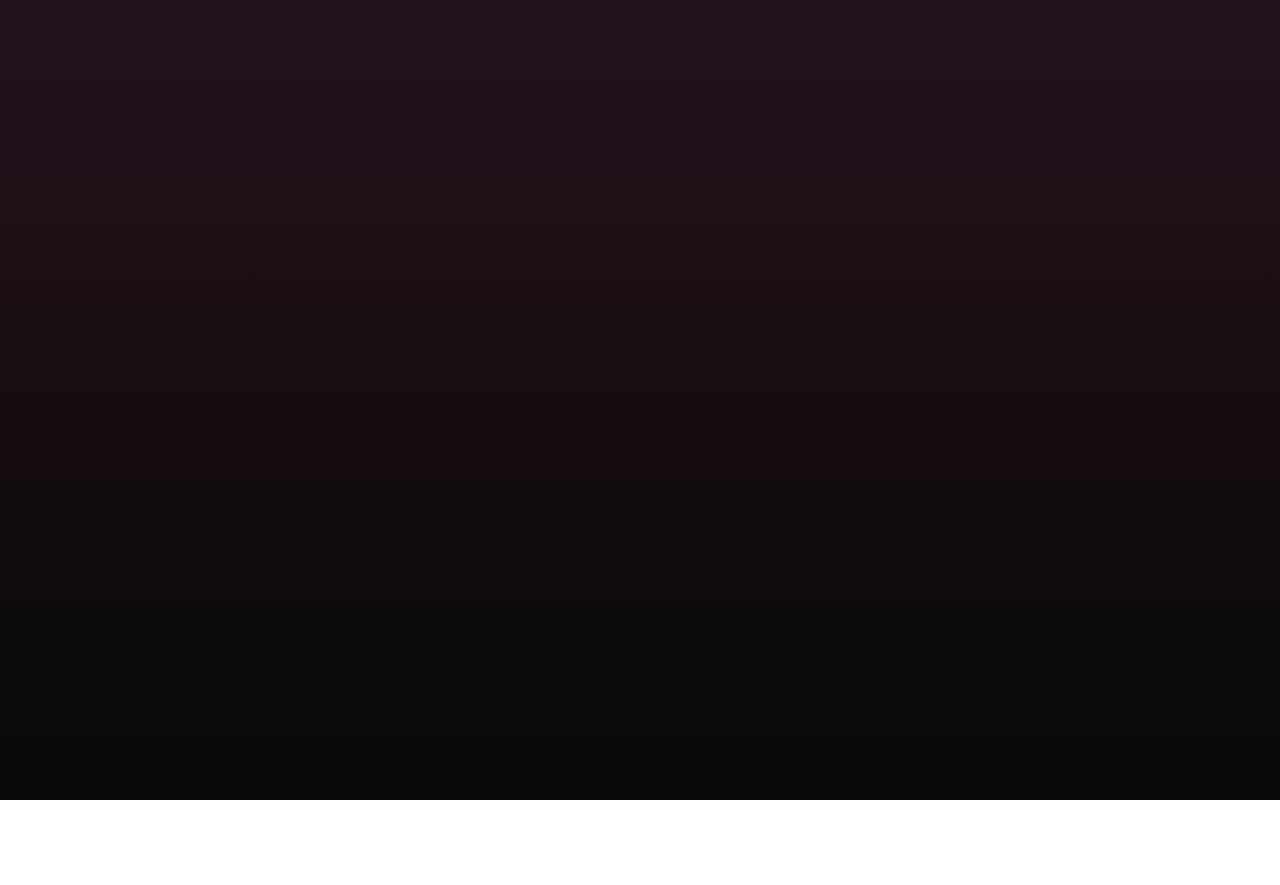
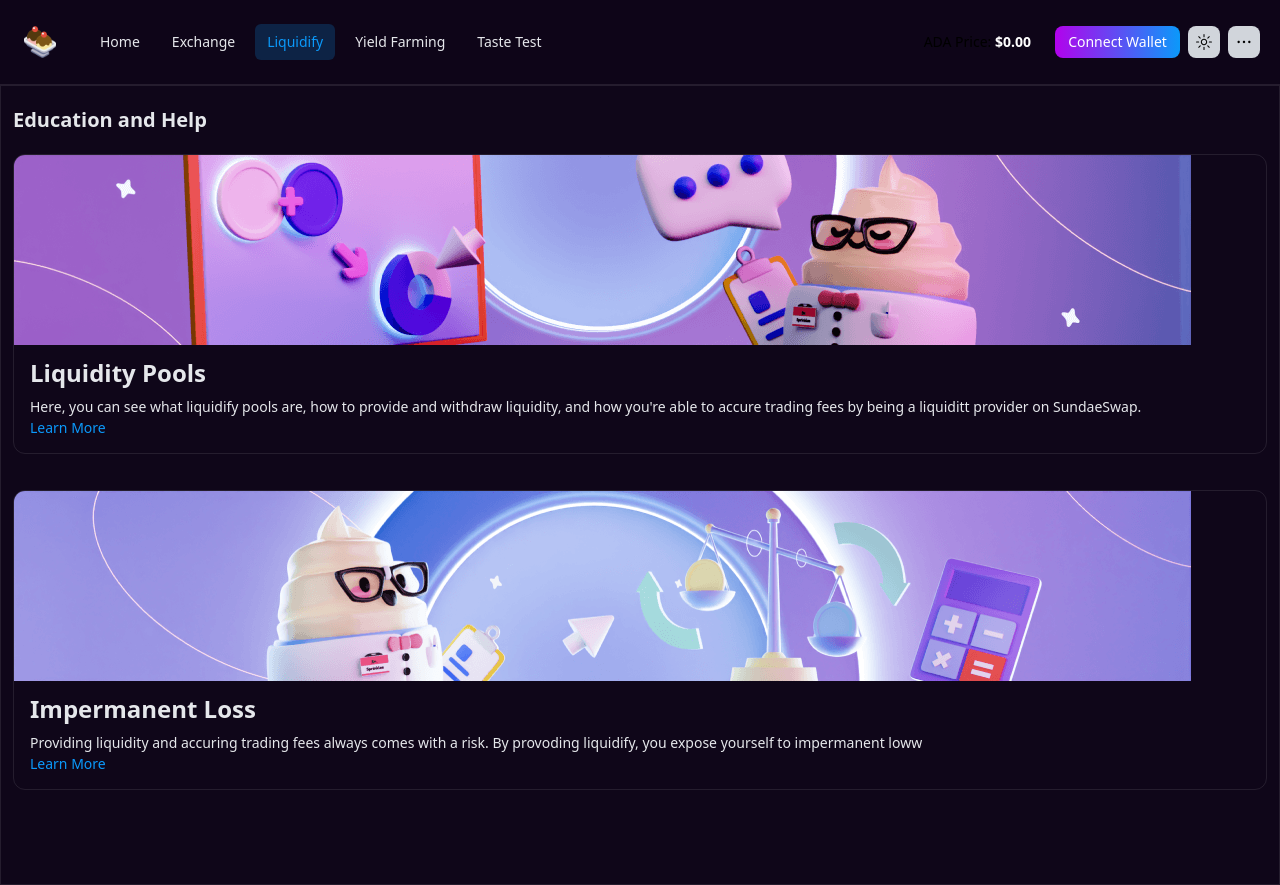
Before and after one commit to kurokeme87/sundae, a React (Vite) app: page /fi/liquidify in a window 1280 px wide. Before the commit this address had no page. Before the commit the page ends 800 px from the top, so only its background shows below. Built offline with nearby package versions, Linux system fonts and the light colour scheme.

Commit message:
Partial Liquidify page

```diff
--- a/src/App.jsx
+++ b/src/App.jsx
@@ -3,6 +3,7 @@ import { Route, Routes } from "react-router";
 import Home from "./Pages/Home";
 import Fi from "./Pages/Fi";
 import Exchange from "./Pages/Exchange";
+import Fi_liquidify from "./Pages/Fi_liquidify";
 
 function App() {
   return (
@@ -11,6 +12,7 @@ function App() {
         <Route path="/" element={<Home />} />
         <Route path="/fi" element={<Fi />} />
         <Route path="/fi/exchange" element={<Exchange />} />
+        <Route path="fi/liquidify" element={<Fi_liquidify />} />
       </Routes>
     </div>
   );
--- a/src/Components/Navigation2.jsx
+++ b/src/Components/Navigation2.jsx
@@ -5,14 +5,14 @@ const Navigation2 = ({currentTab}) => {
   const linkButtons = [
     { name: "Home", path: "/fi" },
     { name: "Exchange", path: "/fi/exchange" },
-    { name: "Liquidify", path: "/liquidify" },
-    { name: "Yield Farming", path: "/yield-farming" },
-    { name: "Taste Test", path: "/taste-test" },
+    { name: "Liquidify", path: "/fi/liquidify" },
+    { name: "Yield Farming", path: "fi//yield-farming" },
+    { name: "Taste Test", path: "fi//taste-test" },
   ];
   const [activeTab, setactiveTab] = useState(currentTab)
   const [isMenyOpen, setisMenyOpen] = useState(false);
   return (
-    <nav className="z-50 sticky top-0 bg-[#0F0619] flex justify-center items-center w-full h-[4.5rem] md:h-[5.3rem] px-5 border-b border-gray-200/10">
+    <nav className="z-50 sticky top-0 bg-[#0F0619]/95 flex justify-center items-center w-full h-[4.5rem] md:h-[5.3rem] px-5 border-b border-gray-200/10">
       {/* inner div */}
       <div className="h-10 w-full flex justify-between text-sm">
         {/* left div */}
--- /dev/null
+++ b/src/Pages/Fi_liquidify.jsx
@@ -0,0 +1,59 @@
+import React from 'react'
+import Navigation2 from '../Components/Navigation2'
+
+const Fi_liquidify = () => {
+
+    const EducationalCard = ({ image, title, subtitle, link }) => {
+        return (
+            <article className='rounded-xl flex-flex-col overflow-hidden border border-gray-200/10'>
+                {/* Image div */}
+                <div className='basis-1/2'>
+                    <img src={image}
+                        className=''
+                    />
+                </div>
+                {/* Text div */}
+                <div className='basis-1/2 text-gray-200 py-3 px-4'>
+                    <p className='text-2xl font-bold mb-2'>
+                        {title}
+                    </p>
+                    <p className='text-sm'>
+                        {subtitle}
+                    </p>
+                    <span className='text-sm relative bottom-[2px] text-primary hover:text-primary/70'>
+                        <a href='link'>Learn More</a>
+                    </span>
+                </div>
+            </article>
+        )
+    }
+    return (
+        <section className='bg-[#0F0619]'>
+            <Navigation2 currentTab={"Liquidify"} />
+            <section className='flex flex-col min-h-[100vh]  border border-gray-200/10 mx-auto px-3'>
+
+
+                {/* Eduction and Help */}
+
+                <p className='text-xl text-gray-200 mt-5 mb-5 font-bold'>
+                    Education and Help
+                </p>
+                <section className='flex flex-col gap-9'>
+                <EducationalCard
+                    image={"../../public/liquidify1.png"}
+                    title={"Liquidity Pools"}
+                    subtitle={"Here, you can see what liquidify pools are, how to provide and withdraw liquidity, and how you're able to accure trading fees by being a liquiditt provider on SundaeSwap."}
+                />
+
+                <EducationalCard
+                    image={"../../public/liquidify2.png"}
+                    title={"Impermanent Loss"}
+                    subtitle={"Providing liquidity and accuring trading fees always comes with a risk. By provoding liquidify, you expose yourself to impermanent loww"}
+                />
+                </section>
+            </section>
+        </section>
+    )
+}
+
+export default Fi_liquidify
```
Also changed, not shown: public/liquidify1.png (added), public/liquidify2.png (added).
